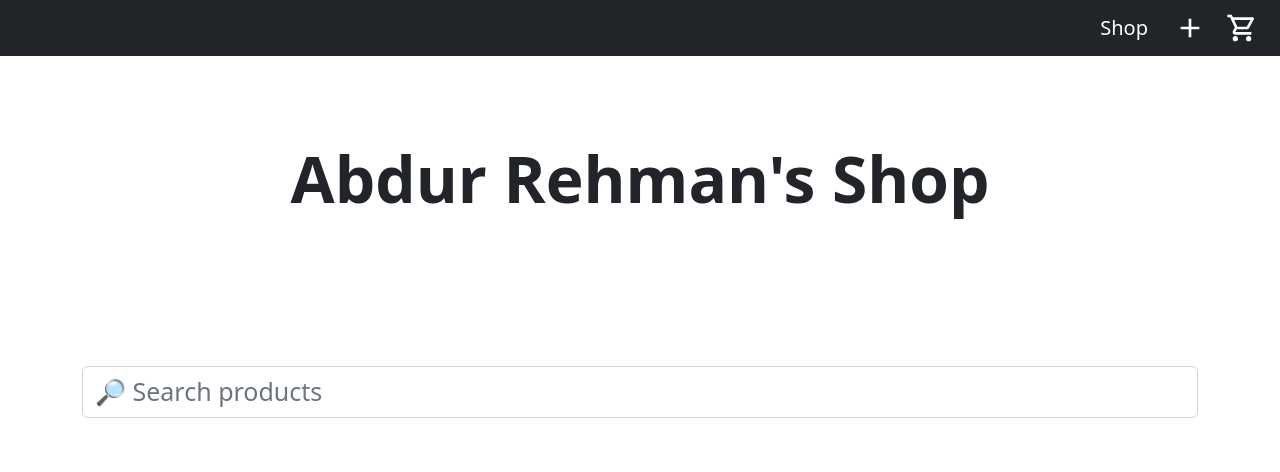
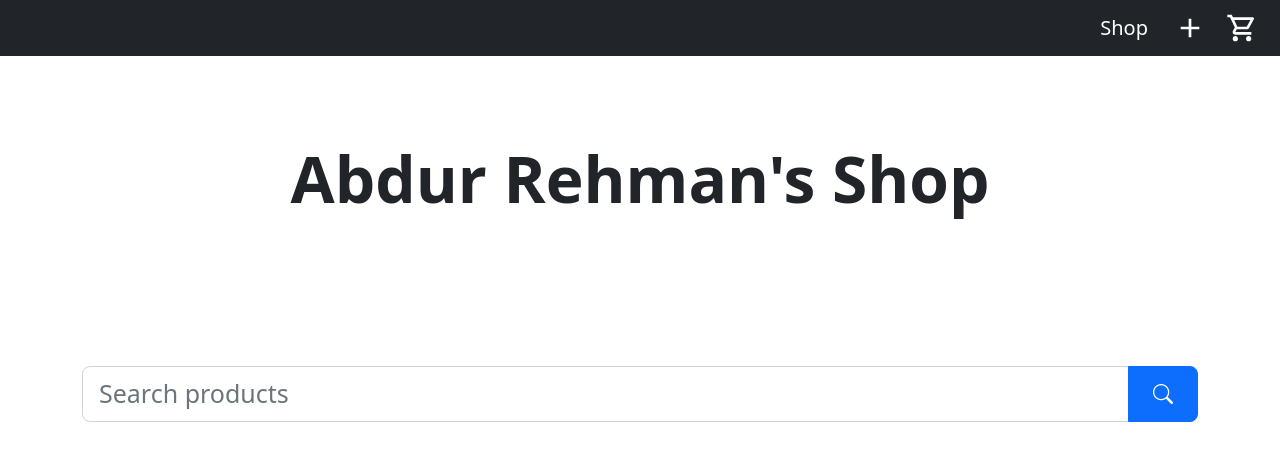
Before and after one commit to Abdurrehman2021-CS-44/e-commerce, a React app: page / in a window 1280 px wide. Shown: the top 472 px of the page. Built offline with nearby package versions, Linux system fonts and the light colour scheme.

Commit message:
Implement search functionality

```diff
--- a/public/index.html
+++ b/public/index.html
@@ -11,6 +11,8 @@
 
     <link href="https://cdn.jsdelivr.net/npm/bootstrap@5.2.3/dist/css/bootstrap.min.css" rel="stylesheet" integrity="sha384-rbsA2VBKQhggwzxH7pPCaAqO46MgnOM80zW1RWuH61DGLwZJEdK2Kadq2F9CUG65" crossorigin="anonymous">
 
+    <link rel="stylesheet" href="https://cdn.jsdelivr.net/npm/bootstrap-icons@1.10.5/font/bootstrap-icons.css">
+
     <title>React App</title>
   </head>
   <body>
--- a/src/App.css
+++ b/src/App.css
@@ -282,5 +282,5 @@ input {
 }
 
 .search-bar {
-    font-size: 25px;
+    font-size: 25px !important;
 }
--- a/src/components/ProductListing.js
+++ b/src/components/ProductListing.js
@@ -1,22 +1,43 @@
 import Product from "./Product";
 import products from "../products";
+import { useState } from "react";
 
 const ProductListing = () => {
+
+    const [search, setSearch] = useState("");
+    const [availableProducts, setAvailableProducts] = useState(products);
+
+    const handleChange = (e) => {
+        const inputValue = e.target.value;
+        setSearch(inputValue);
+    }
+
+    const handleClick = () => {
+        const searchedItems = products.filter((product) => product.title.includes(search));
+        setAvailableProducts(searchedItems);
+    }
+
     return (
         <>
             <h1 className="title">Abdur Rehman's Shop</h1>
             <div className="container">
-                <input
-                    type="text"
-                    name="search"
-                    className="form-control search-bar"
-                    placeholder="🔎 Search products"
-                />
+                <div class="input-group input-group-lg">
+                    <input
+                        type="text"
+                        class="form-control search-bar"
+                        aria-label="Large"
+                        aria-describedby="inputGroup-sizing-sm"
+                        placeholder="Search products"
+                        value={search}
+                        onChange={handleChange}
+                    />
+                    <button className="btn btn-primary px-4" onClick={handleClick}> <i class="bi bi-search"></i> </button>
+                </div>
             </div>
             <div className="container my-5">
                 <div className="row">
                     {
-                        products.map((product, index) => {
+                        availableProducts.map((product, index) => {
                             return (
                                 <div className="col-lg-4 col-md-6 my-4" key={index}>
                                     <Product
```
